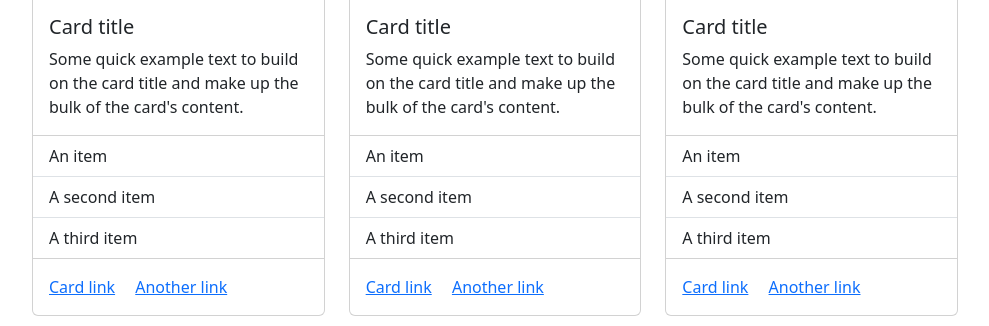
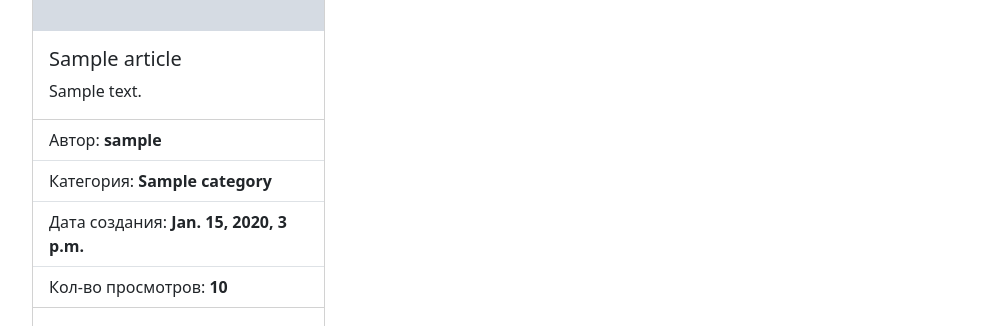
Before and after one commit to lazizsadullaev/django_blog_12_30, a Django app: page / in a window 1280 px wide. Shown: the part 292-618 px from the top of the page, without its empty margins (240-1229 px from the left). Run offline with Django 4.2, Linux system fonts and the light colour scheme; tables that the repository leaves empty hold one stand-in row (values such as "Sample post"); grey boxes marked "Sample" are stand-in pictures.

Commit message:
added article model and filtering by category

```diff
--- a/blog/templates/include/_sidebar.html
+++ b/blog/templates/include/_sidebar.html
@@ -2,10 +2,13 @@
 
 {% get_categories as categories %}
 
-
+<!--class="list-group-item list-group-item-action"-->
 
 <div class="list-group">
+  <a href="{% url 'home' %}" class="list-group-item list-group-item-action">
+    Все
+  </a>
   {% for category in categories %}
-  <a href="#" class="list-group-item list-group-item-action">{{ category }}</a>
+  <a href="{% url 'category_articles' category.pk %}" class="list-group-item list-group-item-action">{{ category }}</a>
   {% endfor %}
 </div>
--- a/blog/web_site/models.py
+++ b/blog/web_site/models.py
@@ -1,4 +1,5 @@
 from django.db import models
+from django.contrib.auth.models import User
 
 # Create your models here.
 
@@ -12,3 +13,24 @@ class Category(models.Model):
     class Meta:
         verbose_name = 'Категория'
         verbose_name_plural = 'Категории'
+
+
+class Article(models.Model):
+    title = models.CharField(max_length=255, verbose_name='Заголовок статьи', unique=True)
+    short_description = models.TextField(verbose_name="Краткое описание", max_length=400)
+    full_description = models.TextField(verbose_name="Полное описание")
+    photo = models.ImageField(verbose_name='Фото', upload_to='photos/articles/')
+    views = models.IntegerField(verbose_name='Количество просмотров', default=0)
+    created_at = models.DateTimeField(auto_now_add=True, verbose_name="Дата создания")
+    updated_at = models.DateTimeField(auto_now=True, verbose_name="Дата обновления")
+    author = models.ForeignKey(User, on_delete=models.CASCADE, verbose_name='Автор статьи', related_name='articles')
+    category = models.ForeignKey(Category, on_delete=models.SET_NULL, null=True, verbose_name='Категория',
+                                 related_name='articles')
+
+    def __str__(self):
+        return self.title
+
+
+    class Meta:
+        verbose_name = 'Статья'
+        verbose_name_plural = 'Статьи'
--- a/blog/web_site/templates/web_site/index.html
+++ b/blog/web_site/templates/web_site/index.html
@@ -5,115 +5,42 @@ Main Page
 {% endblock title %}
 
 {% block content %}
+
 <div class="row row-gap-4 mb-5">
+  {% for article in articles %}
     <div class="col-4">
         <div class="card">
-  <img src="..." class="card-img-top" alt="...">
+          {% if article.photo %}
+  <img src="{{ article.photo.url }}" class="card-img-top " alt="{{ article.title }}" style="height:250px;
+                                                                                            object-fit: cover;">
+          {% endif %}
   <div class="card-body">
-    <h5 class="card-title">Card title</h5>
-    <p class="card-text">Some quick example text to build on the card title and make up the bulk of the card's content.</p>
+    <h5 class="card-title">{{ article.title }}</h5>
+    <p class="card-text">{{ article.short_description }}</p>
   </div>
   <ul class="list-group list-group-flush">
-    <li class="list-group-item">An item</li>
-    <li class="list-group-item">A second item</li>
-    <li class="list-group-item">A third item</li>
+    <li class="list-group-item">
+      Автор: <b>{{ article.author }}</b>
+    </li>
+    <li class="list-group-item">
+      Категория: <b>{{ article.category }}</b>
+    </li>
+    <li class="list-group-item">
+      Дата создания: <b>{{ article.created_at }}</b>
+    </li>
+    <li class="list-group-item">
+      Кол-во просмотров: <b>{{ article.views }}</b>
+    </li>
   </ul>
   <div class="card-body">
-    <a href="#" class="card-link">Card link</a>
-    <a href="#" class="card-link">Another link</a>
+    <a href="#" style="text-decoration:None;
+                       color: black;
+                       " class="card-link">Подробнее</a>
   </div>
 </div>
     </div>
-    <div class="col-4">
-        <div class="card">
-  <img src="..." class="card-img-top" alt="...">
-  <div class="card-body">
-    <h5 class="card-title">Card title</h5>
-    <p class="card-text">Some quick example text to build on the card title and make up the bulk of the card's content.</p>
-  </div>
-  <ul class="list-group list-group-flush">
-    <li class="list-group-item">An item</li>
-    <li class="list-group-item">A second item</li>
-    <li class="list-group-item">A third item</li>
-  </ul>
-  <div class="card-body">
-    <a href="#" class="card-link">Card link</a>
-    <a href="#" class="card-link">Another link</a>
-  </div>
-</div>
-    </div>
-    <div class="col-4">
-        <div class="card">
-  <img src="..." class="card-img-top" alt="...">
-  <div class="card-body">
-    <h5 class="card-title">Card title</h5>
-    <p class="card-text">Some quick example text to build on the card title and make up the bulk of the card's content.</p>
-  </div>
-  <ul class="list-group list-group-flush">
-    <li class="list-group-item">An item</li>
-    <li class="list-group-item">A second item</li>
-    <li class="list-group-item">A third item</li>
-  </ul>
-  <div class="card-body">
-    <a href="#" class="card-link">Card link</a>
-    <a href="#" class="card-link">Another link</a>
-  </div>
-</div>
-    </div>
-    <div class="col-4">
-        <div class="card">
-  <img src="..." class="card-img-top" alt="...">
-  <div class="card-body">
-    <h5 class="card-title">Card title</h5>
-    <p class="card-text">Some quick example text to build on the card title and make up the bulk of the card's content.</p>
-  </div>
-  <ul class="list-group list-group-flush">
-    <li class="list-group-item">An item</li>
-    <li class="list-group-item">A second item</li>
-    <li class="list-group-item">A third item</li>
-  </ul>
-  <div class="card-body">
-    <a href="#" class="card-link">Card link</a>
-    <a href="#" class="card-link">Another link</a>
-  </div>
-</div>
-    </div>
-    <div class="col-4">
-        <div class="card">
-  <img src="..." class="card-img-top" alt="...">
-  <div class="card-body">
-    <h5 class="card-title">Card title</h5>
-    <p class="card-text">Some quick example text to build on the card title and make up the bulk of the card's content.</p>
-  </div>
-  <ul class="list-group list-group-flush">
-    <li class="list-group-item">An item</li>
-    <li class="list-group-item">A second item</li>
-    <li class="list-group-item">A third item</li>
-  </ul>
-  <div class="card-body">
-    <a href="#" class="card-link">Card link</a>
-    <a href="#" class="card-link">Another link</a>
-  </div>
-</div>
-    </div>
-    <div class="col-4">
-        <div class="card">
-  <img src="..." class="card-img-top" alt="...">
-  <div class="card-body">
-    <h5 class="card-title">Card title</h5>
-    <p class="card-text">Some quick example text to build on the card title and make up the bulk of the card's content.</p>
-  </div>
-  <ul class="list-group list-group-flush">
-    <li class="list-group-item">An item</li>
-    <li class="list-group-item">A second item</li>
-    <li class="list-group-item">A third item</li>
-  </ul>
-  <div class="card-body">
-    <a href="#" class="card-link">Card link</a>
-    <a href="#" class="card-link">Another link</a>
-  </div>
-</div>
-    </div>
+  {% endfor %}
+
 </div>
 
 {% include 'include/_pagination.html' %}
--- a/blog/web_site/urls.py
+++ b/blog/web_site/urls.py
@@ -3,5 +3,6 @@ from django.urls import path
 from . import views
 
 urlpatterns = [
-    path('', views.home_view, name='home')
+    path('', views.home_view, name='home'),
+    path('categories/<str:category_id>/', views.category_articles, name='category_articles')
 ]
--- a/blog/web_site/views.py
+++ b/blog/web_site/views.py
@@ -1,6 +1,20 @@
 from django.shortcuts import render, HttpResponse
+from .models import Article, Category
 
 # Create your views here.
 
 def home_view(request):
-    return render(request, 'web_site/index.html')
+    articles = Article.objects.all()
+    context = {
+        "articles": articles
+    }
+    return render(request, 'web_site/index.html', context)
+
+
+def category_articles(request, category_id):
+    category = Category.objects.get(pk=category_id)
+    articles = category.articles.all()
+    context = {
+        "articles": articles
+    }
+    return render(request, 'web_site/index.html', context)
```
Also changed, not shown: blog/web_site/admin.py (+10 -1 lines), blog/web_site/migrations/0002_alter_category_options_article.py (added).
